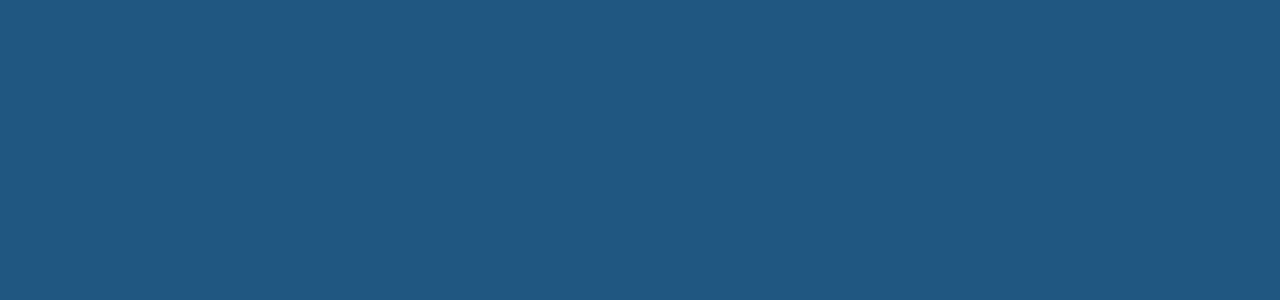
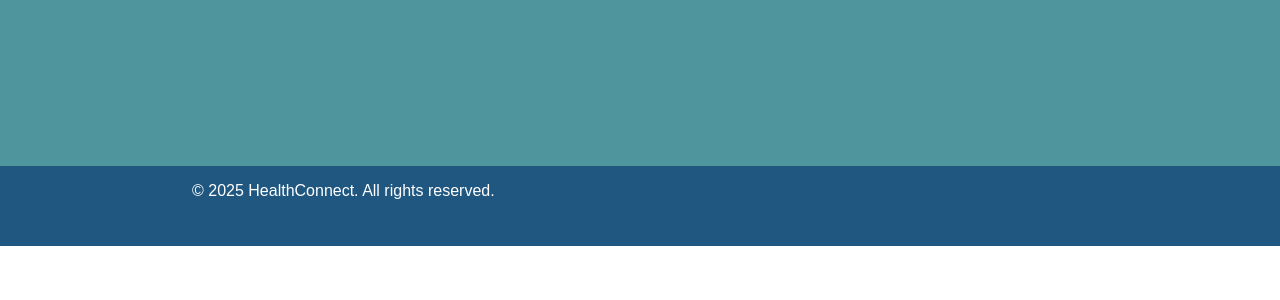
Before and after one commit to poisontears69/Front-end-healthconnect, an Angular app: page / in a window 1280 px wide. Shown: the top 300 px of the page. Built offline with nearby package versions, Linux system fonts and the light colour scheme.

Commit message:
Fix bug on Login

```diff
--- a/src/app/app.component.html
+++ b/src/app/app.component.html
@@ -12,13 +12,13 @@
     </div>
   </div>
 </div>
-<div class="content-body" *ngIf="currentRoute !== '/'">
+<div class="content-body" *ngIf="currentRoute !== '/login'">
   <router-outlet></router-outlet>
 </div>
-<div class="login-body" *ngIf="currentRoute === '/'">
+<div class="login-body" *ngIf="currentRoute === '/login'">
   <router-outlet></router-outlet>
 </div>
-<div class="footer-bar" *ngIf="currentRoute !== '/'">
+<div class="footer-bar" *ngIf="currentRoute !== '/login'">
   <div class="footer-content">
     <p>© 2025 HealthConnect. All rights reserved.</p>
   </div>
```
